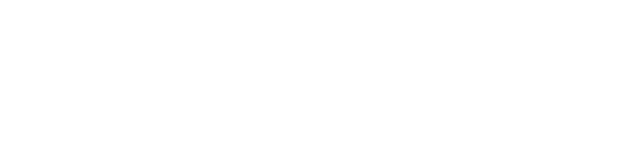
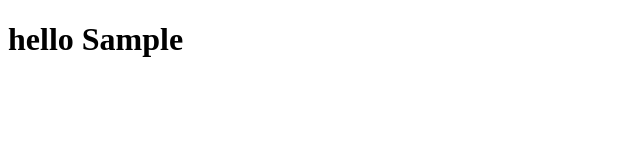
Before and after one commit to dev-yeon/nomadcoderjavascript-for-beginners, a plain HTML site: page index.html in a window 1280 px wide. Both pictures are taken after typing "Sample" into the empty fields and a click on the input "Log In". Shown: the whole page, without its empty margins (0-640 px from the left). Drawn offline with Linux system fonts and the light colour scheme.

Commit message:
[FE][DEV]
loading username

```diff
--- a/app.js
+++ b/app.js
@@ -1,16 +1,43 @@
 
 const loginForm = document.querySelector("#login-form");
 const loginInput = document.querySelector("#login-form input");
+const greeting = document.querySelector("#greeting");
 
-
+const HIDDEN_CLASSNAME = "hidden";
+const USERNAME_KEY = "username";
 
 function onLoginSubmit(event) {
-    event.preventDefault();
-    const username = loginInput.value;
-    loginForm.classList.add("hidden");
+    event.preventDefault();   // 기본 동작은 실행되지 않도록 막아주고.
+
+    loginForm.classList.add(HIDDEN_CLASSNAME); //hidden 이라는 class name을 더해줘서 form 을 숨기고.
+    const username = loginInput.value;  //유저의 이름을 변수로 저장해 주고, 그 이름은 h1안에 넣어주기
+                                        // h1 안에다가 greeting 에 있는 텍스트를 추가하기
+    greeting.innerText = "Hello " + username;
+    localStorage.setItem(USERNAME_KEY, username);
+    greeting.innerText = `hello ${username}`;
+    greeting.classList.remove(HIDDEN_CLASSNAME);
+
     console.log(username);
+
 
 }
 
 
 loginForm.addEventListener("submit", onLoginSubmit);
+
+const savedUsername = localStorage.getItem(USERNAME_KEY);
+
+if (savedUsername === null) {
+    // show the form
+    loginForm.classList.remove(HIDDEN_CLASSNAME);
+    loginForm.addEventListener("submit", onLoginSubmit);
+    //  savedUsername 의 값이 null 이라면,
+    //  form 의 hidden class 명을 지워줄 거다.
+    // 왜냐면 지금은 form 와 h1모두 hidden 이라는 class를 갖고 시작하기 떄문.
+
+} else {
+    // show the greetings
+    greeting.innerText = `hello ${savedUsername}`; //greeting 안에 텍스트 추가
+    greeting.classList.remove(HIDDEN_CLASSNAME); //그 뒤, greeting 한테서 HIDDEN_CLASSNAME 을 제거
+
+}
--- a/index.html
+++ b/index.html
@@ -7,7 +7,7 @@
     <title>Momentum App</title>
 </head>
 <body>
-    <form id = "login-form">
+    <form  id = "login-form">
         <input
             required
             maxlength="15"
@@ -16,6 +16,7 @@
         />
         <input type="submit" value = "Log In" />
     </form>
+    <h1 id = "greeting" class = "hidden"></h1>
     <script src="app.js"></script>
 </body>
 </html>
```
